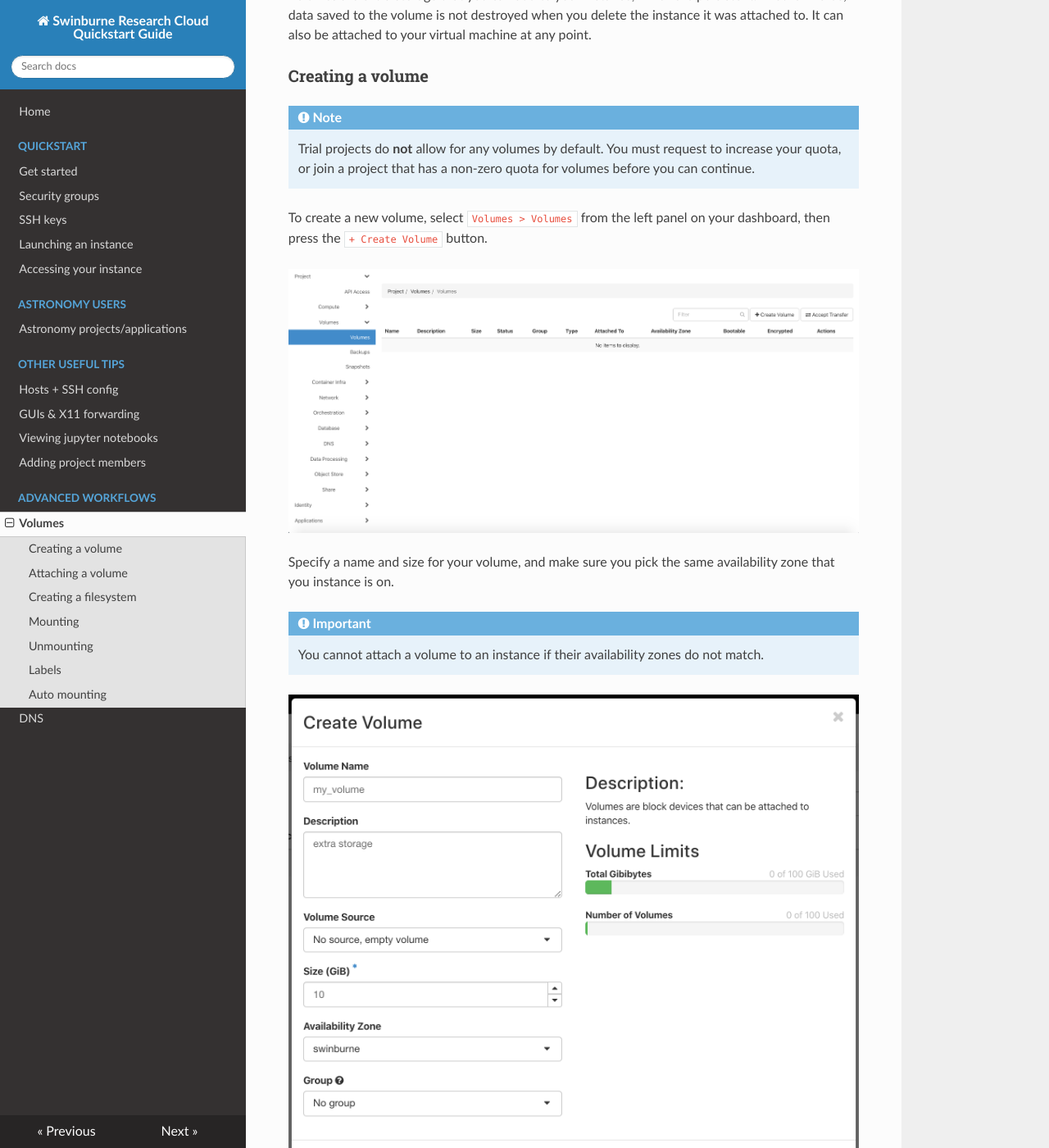
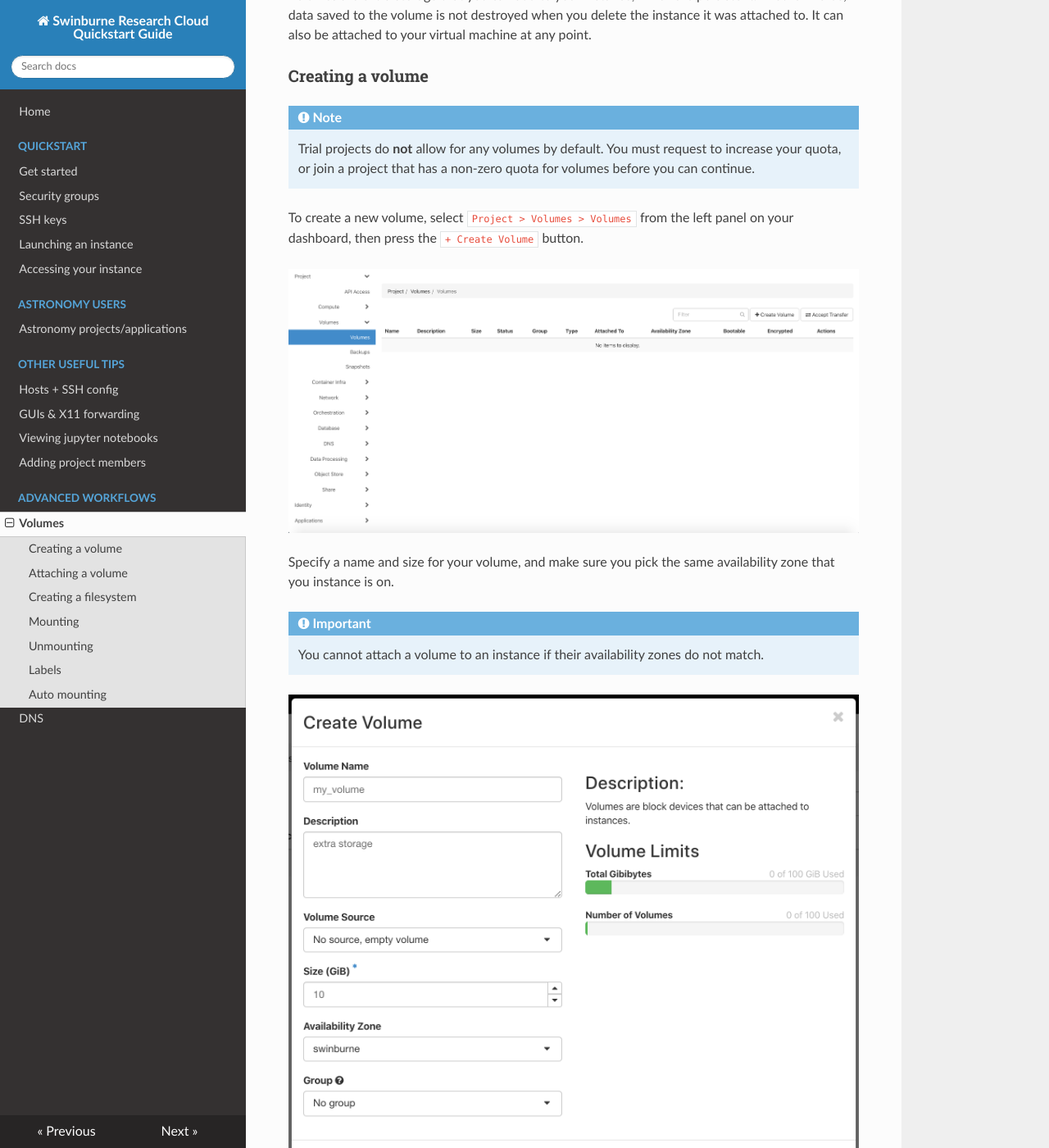
Before and after one commit to ADACS-Australia/swinburne-rc-docs, an MkDocs documentation site: the page built from docs/volumes.md, in a window 1280 px wide and 1400 px high, scrolled down 250 px. Shown: the whole window at 82% size. Built offline with MkDocs 1.6.1, drawn with Linux system fonts in a browser that asks for light colours; nearby versions of some CDN libraries; some of the changed text lies outside the part shown.

Commit message:
fix paths

````diff
--- a/docs/volumes.md
+++ b/docs/volumes.md
@@ -8,7 +8,7 @@ Volumes are extra storage that you can add to your instance, which are persisten
 !!! note
     Trial projects do **not** allow for any volumes by default. You must request to increase your quota, or join a project that has a non-zero quota for volumes before you can continue.
 
-To create a new volume, select `Volumes > Volumes` from the left panel on your dashboard, then press the `+ Create Volume` button.
+To create a new volume, select `Project > Volumes > Volumes` from the left panel on your dashboard, then press the `+ Create Volume` button.
 
 ![](images/volumes.png)
 
@@ -22,7 +22,7 @@ Specify a name and size for your volume, and make sure you pick the same availab
 ### Attaching a volume
 Now that you've created a volume, you need to attach it to your instance.
 
-On the `Volumes > Volumes` page, click the drop-down arrow next to your volume and select `Manage Attachments`.
+On the `Project > Volumes > Volumes` page, click the drop-down arrow next to your volume and select `Manage Attachments`.
 
 ![](images/volumes_manage.png)
 
@@ -120,7 +120,7 @@ or, to the same effect, you can unmount the device
 ```console
 sudo umount /dev/vdb
 ```
-Then detach the volume via the dashboard on the `Volumes > Volumes` page.
+Then detach the volume via the dashboard on the `Project > Volumes > Volumes` page.
 
 !!! note
     The command is `umount` not `unmount`.
````
Also changed, not shown: docs/launching-instance.md (+1 -1 lines).
